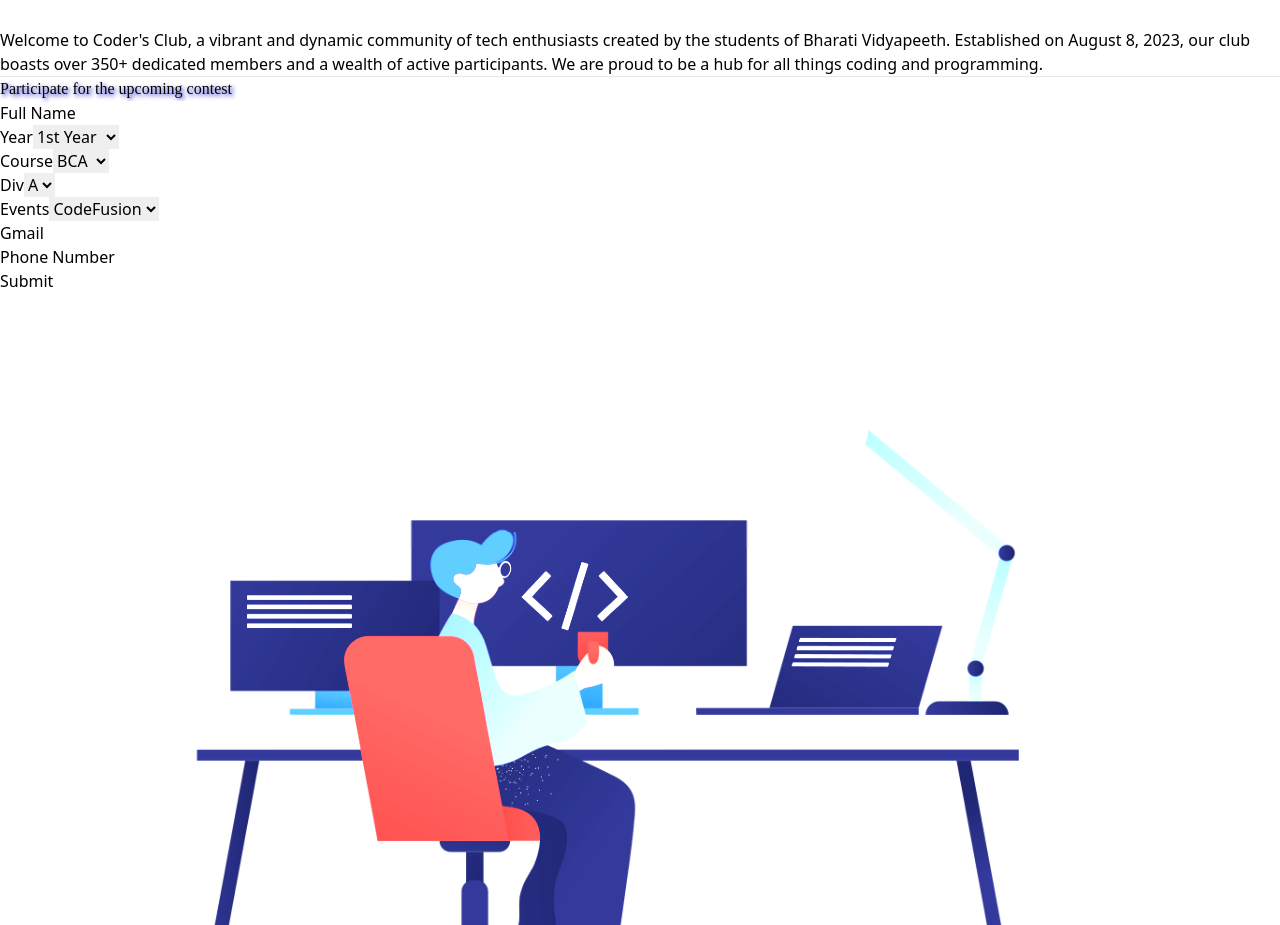
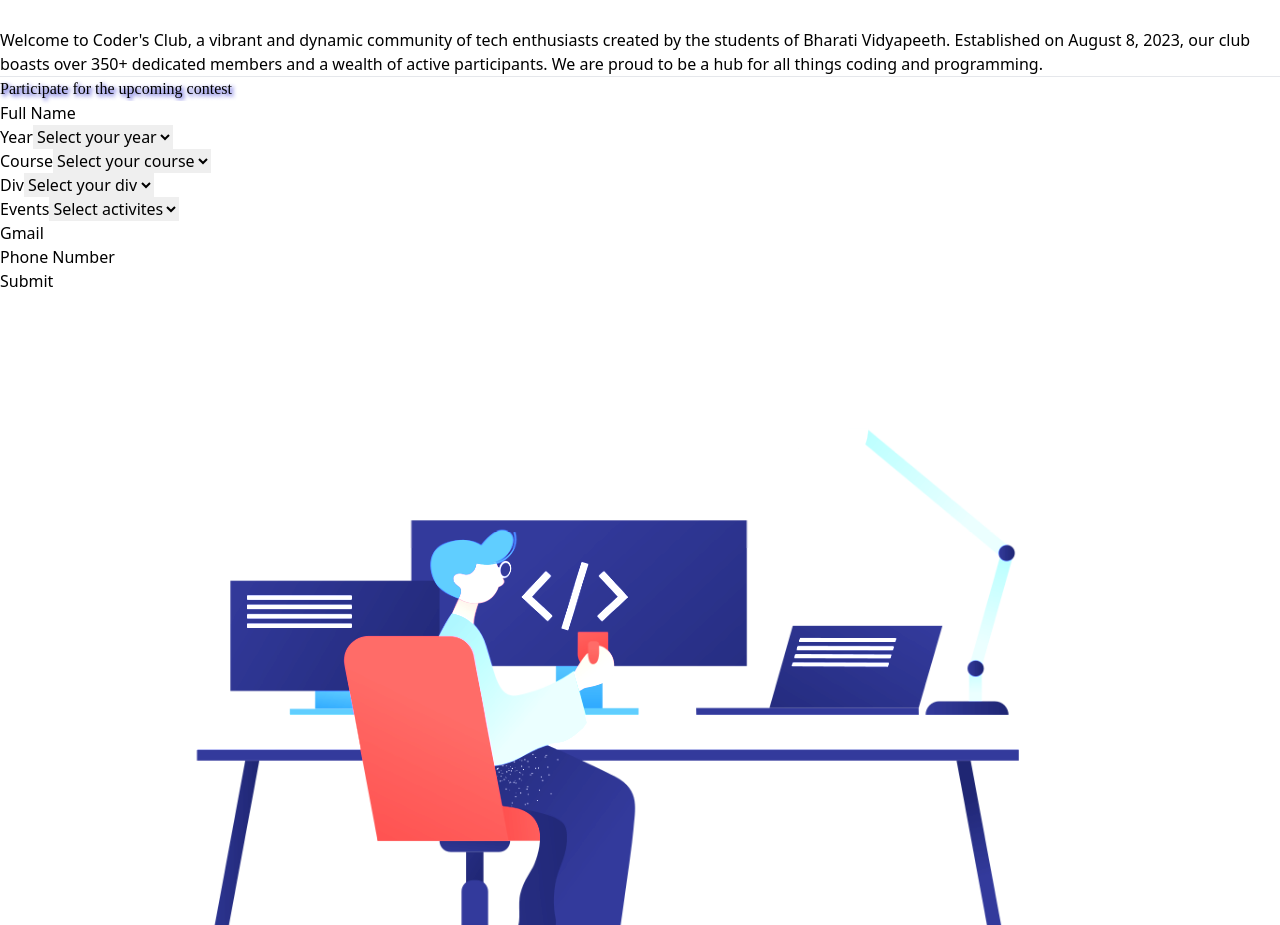
Before and after one commit to Durgeshkeshri/Codersclub, a React (Vite) app: page / in a window 1280 px wide. Shown: the part 1640-2565 px from the top of the page. Built offline with nearby package versions, Linux system fonts and the light colour scheme.

Commit message:
auto sending off

```diff
--- a/src/components/Contest.jsx
+++ b/src/components/Contest.jsx
@@ -84,7 +84,7 @@ const Contest = () => {
             Participate for the upcoming contest
           </h2>
           {/* Form */}
-          <form onClick={submitForm} className="space-y-4 mt-4">
+          <form onSubmit={submitForm} className="space-y-4 mt-4">
             <div>
               <label htmlFor="fullName" className="block text-sm font-medium text-gray-600">
                 Full Name
@@ -97,6 +97,7 @@ const Contest = () => {
                 Year
               </label>
               <select id="year" ref={yearRef} className="mt-1 p-2 w-full border rounded-md" required>
+                <option value="0">Select your year</option>
                 <option value="1">1st Year</option>
                 <option value="2">2nd Year</option>
                 <option value="3">3rd Year</option>
@@ -109,6 +110,7 @@ const Contest = () => {
                 Course
               </label>
               <select id="course" ref={courseRef} className="mt-1 p-2 w-full border rounded-md" required>
+                <option value="none">Select your course</option>
                 <option value="BCA">BCA</option>
                 <option value="BBA">BBA</option>
                 <option value="MBA">MBA</option>
@@ -118,7 +120,8 @@ const Contest = () => {
               <label htmlFor="div" className="block text-sm font-medium text-gray-600">
                 Div
               </label>
-              <select id="course" ref={divRef} className="mt-1 p-2 w-full border rounded-md" required>
+              <select id="div" ref={divRef} className="mt-1 p-2 w-full border rounded-md" required>
+                <option value="Z">Select your div</option>
                 <option value="A">A</option>
                 <option value="B">B</option>
                 <option value="C">C</option>
@@ -130,6 +133,7 @@ const Contest = () => {
                 Events
               </label>
               <select id="event" ref={eventRef} className="mt-1 p-2 w-full border rounded-md" required>
+                <option value="none">Select activites</option>
                 <option value="CodeFusion">CodeFusion</option>
                 <option value="WebWizard">Web Wizard</option>
                 <option value="QuizQuest">Quiz Quest</option>
```
